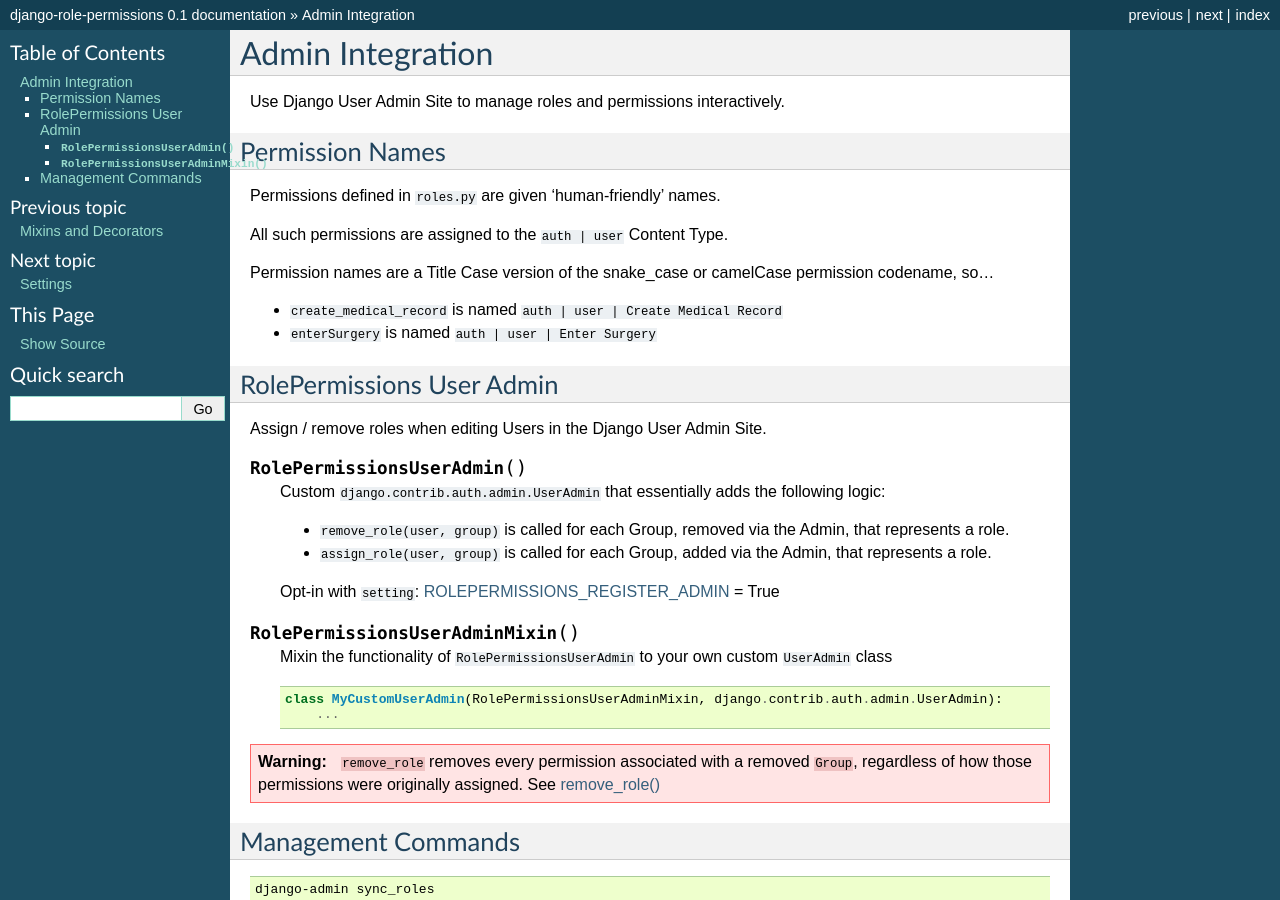
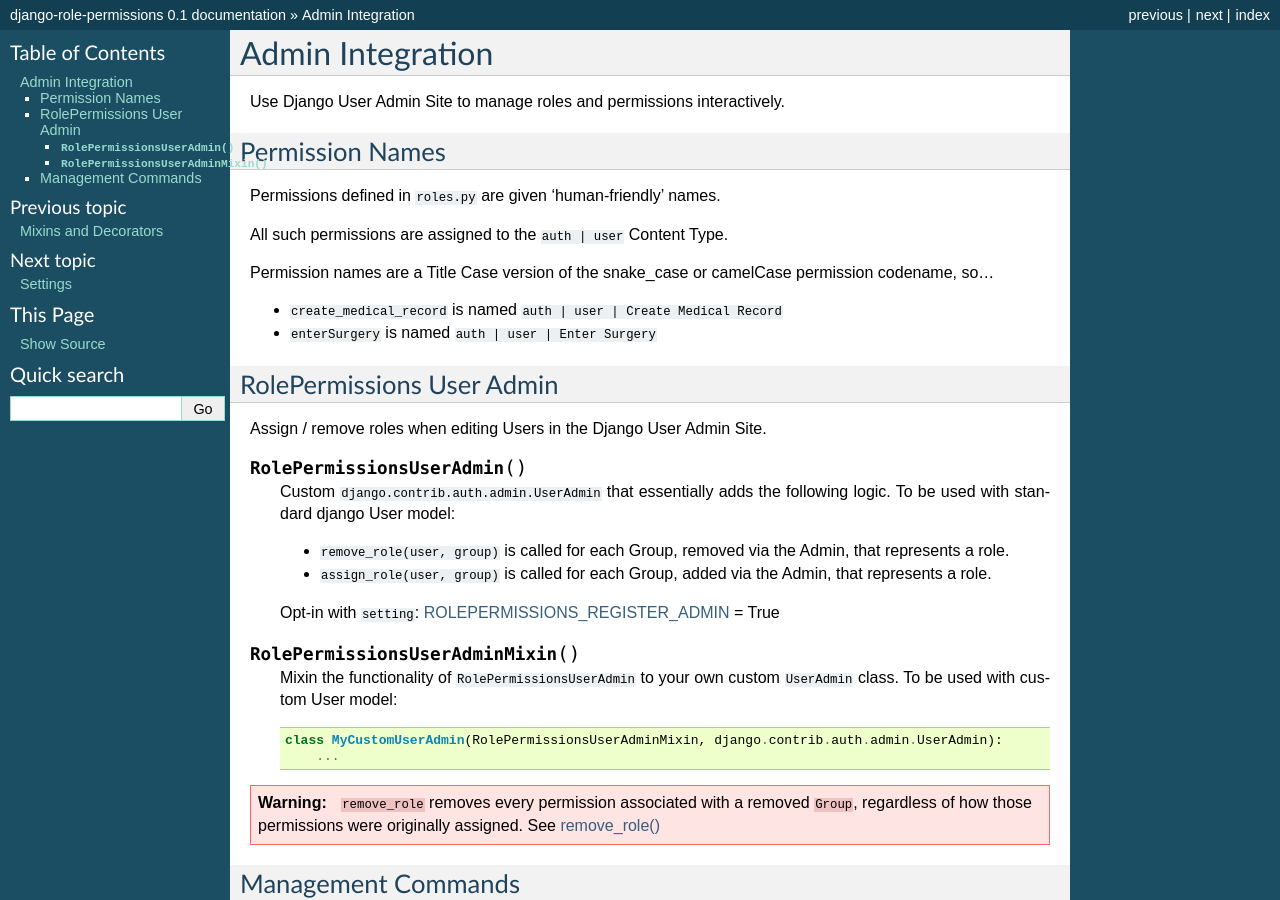
Before and after one commit to vintasoftware/django-role-permissions, a Sphinx documentation site: the page built from docs/admin.rst, in a window 1280 px wide and 900 px high. Built offline with Sphinx 7.4.7, drawn with Linux system fonts in a browser that asks for light colours.

Commit message:
added docs for custom user model

```diff
--- a/docs/admin.rst
+++ b/docs/admin.rst
@@ -27,7 +27,7 @@
 
 .. function:: RolePermissionsUserAdmin
 
-    Custom ``django.contrib.auth.admin.UserAdmin`` that essentially adds the following logic:
+    Custom ``django.contrib.auth.admin.UserAdmin`` that essentially adds the following logic. To be used with standard django User model:
 
     * ``remove_role(user, group)`` is called for each Group, removed via the Admin, that represents a role.
     * ``assign_role(user, group)`` is called for each Group, added via the Admin, that represents a role.
@@ -36,7 +36,7 @@
 
 .. function:: RolePermissionsUserAdminMixin
 
-    Mixin the functionality of ``RolePermissionsUserAdmin`` to your own custom ``UserAdmin`` class
+    Mixin the functionality of ``RolePermissionsUserAdmin`` to your own custom ``UserAdmin`` class. To be used with custom User model:
 
 
     .. code-block:: python
```
